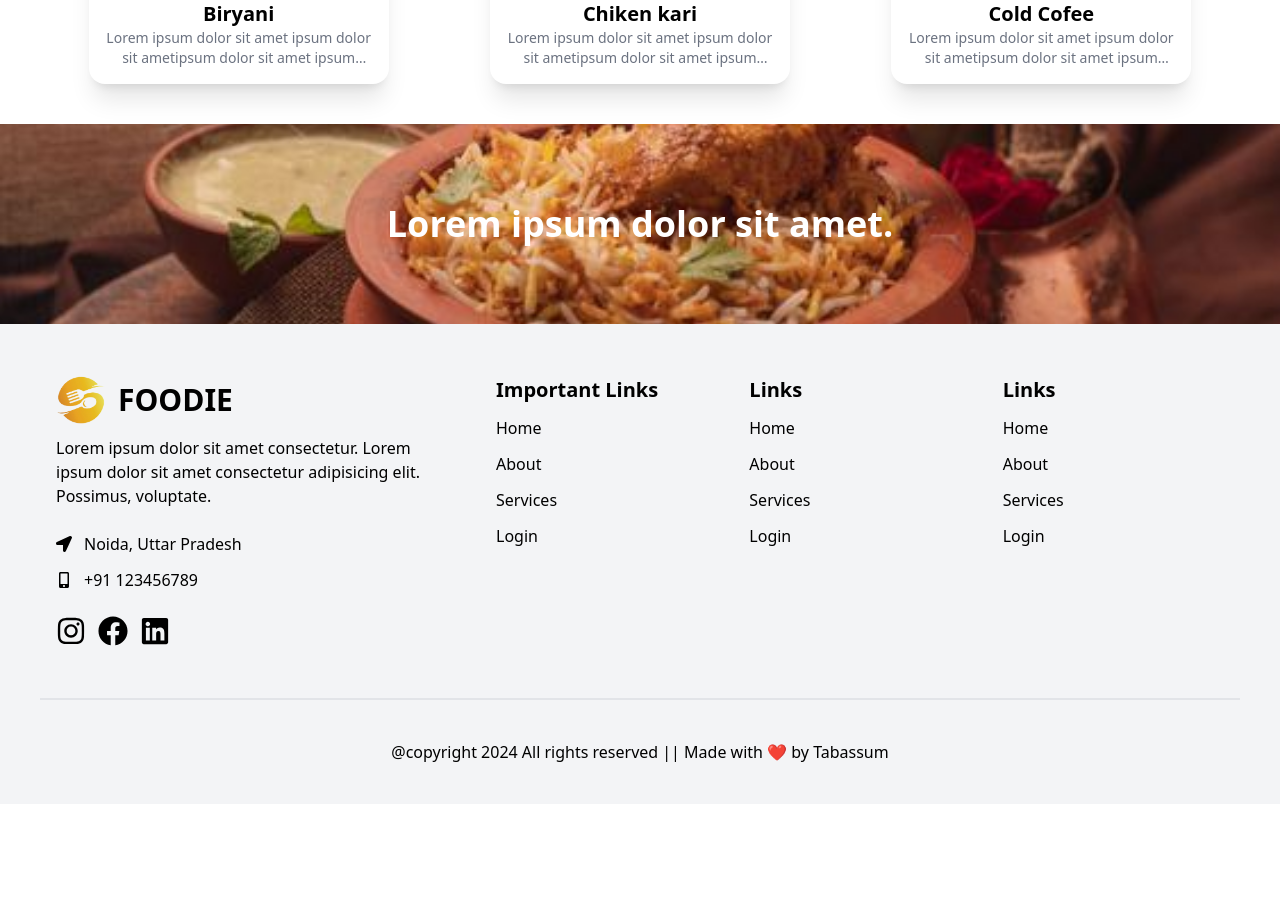
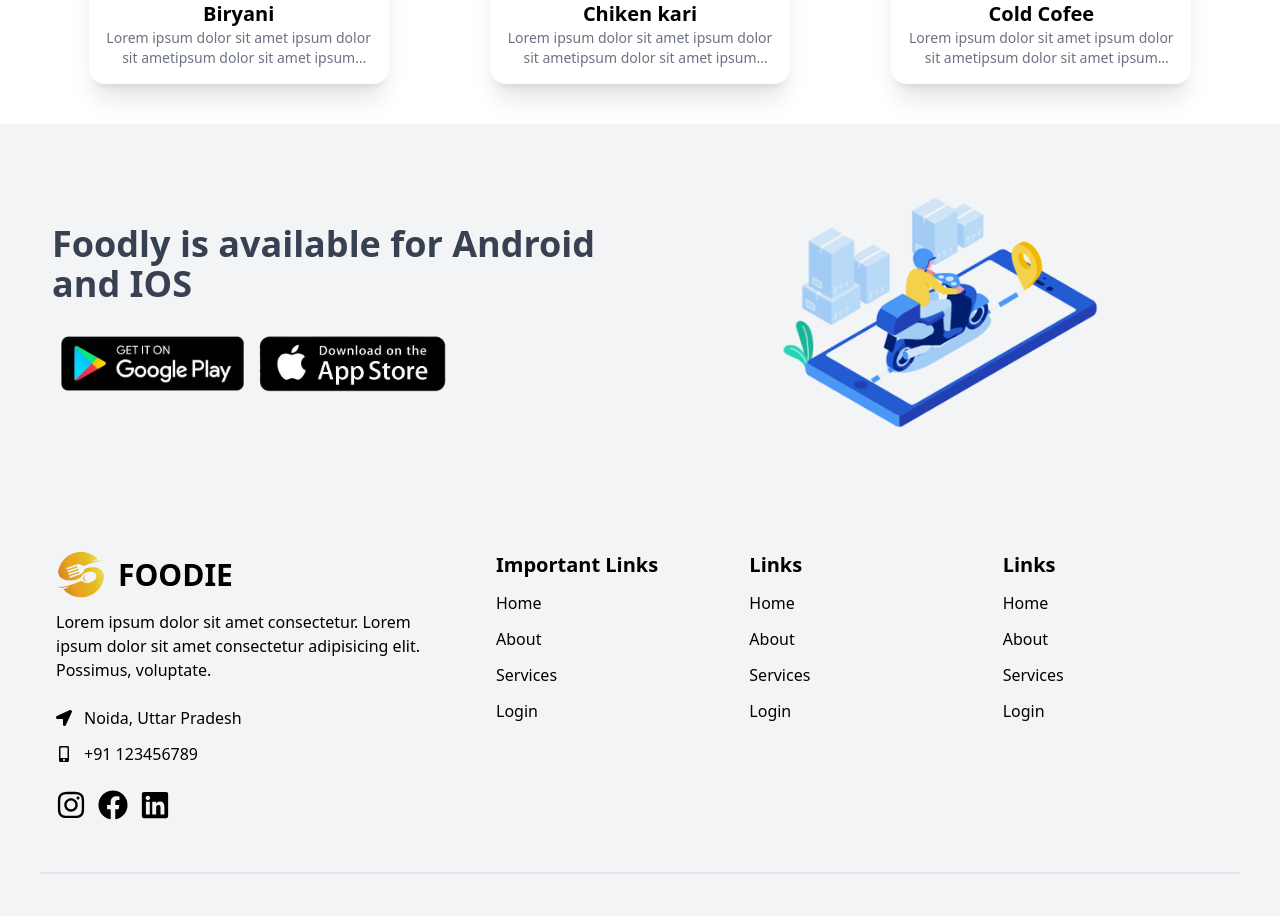
Before and after one commit to NusratTabassum3/FoodieZone-React-TailwindCSS, a React (Vite) app: page / in a window 1280 px wide. Shown: the part 980-1896 px from the top of the page. Before the commit the page ends 1784 px from the top, so only its background shows below. Built offline with nearby package versions, Linux system fonts and the light colour scheme.

Commit message:
Create Appstore Section

```diff
--- a/src/App.jsx
+++ b/src/App.jsx
@@ -4,13 +4,15 @@
 import Footer from "./components/Footer/Footer";
 import CoverBanner from "./components/CoverBanner/CoverBanner";
 import Service from "./components/Services/Services";
+import AppStore from "./components/AppStore/AppStore";
 const App = () => {
   return (
     <div>
       <Navbar />
       <Hero />
       <Service />
-      <CoverBanner />
+      {/* <CoverBanner /> */}
+      <AppStore />
       <Footer />
     </div>
   );
--- /dev/null
+++ b/src/components/AppStore/AppStore.jsx
@@ -0,0 +1,51 @@
+import React from "react";
+import AppStoreImg from "../../assets/app_store.png";
+import PlayStoreImg from "../../assets/play_store.png";
+import Gif from "../../assets/mobile_bike.gif";
+
+const AppStore = () => {
+  return (
+    <>
+      <div className="bg-gray-100 dark:bg-gray-800 py-14">
+        <div className="container">
+          <div className="grid sm:grid-cols-2 grid-cols-1 items-center gap-4">
+            <div
+              data-aos="fade-up"
+              data-aos-duration="300"
+              className="space-y-6 max-w-xl mx-auto"
+            >
+              <h1 className="text-2xl text-center sm:text-left sm:text-4xl font-semibold text-gray-700 dark:text-gray-400">
+                Foodly is available for Android and IOS
+              </h1>
+              <div className="flex flex-wrap justify-center sm:justify-start items-center">
+                <a href="#">
+                  <img
+                    src={PlayStoreImg}
+                    alt="Play store"
+                    className="max-w-[150px] sm:max-w-[120px] md:max-w-[200px]"
+                  />
+                </a>
+                <a href="#">
+                  <img
+                    src={AppStoreImg}
+                    alt="App store"
+                    className="max-w-[150px] sm:max-w-[120px] md:max-w-[200px]"
+                  />
+                </a>
+              </div>
+            </div>
+            <div data-aos="zoom-in" data-aos-duration="300">
+              <img
+                src={Gif}
+                alt="mobile bike"
+                className="w-full sm:max-w-[60%] block rounded-md mx-auto mix-blend-multiply dark:mix-blend-difference"
+              />
+            </div>
+          </div>
+        </div>
+      </div>
+    </>
+  );
+};
+
+export default AppStore;
```
